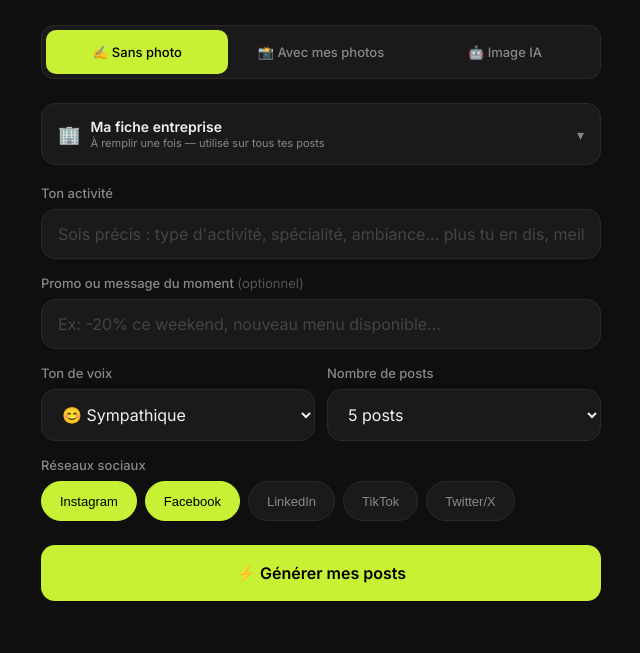
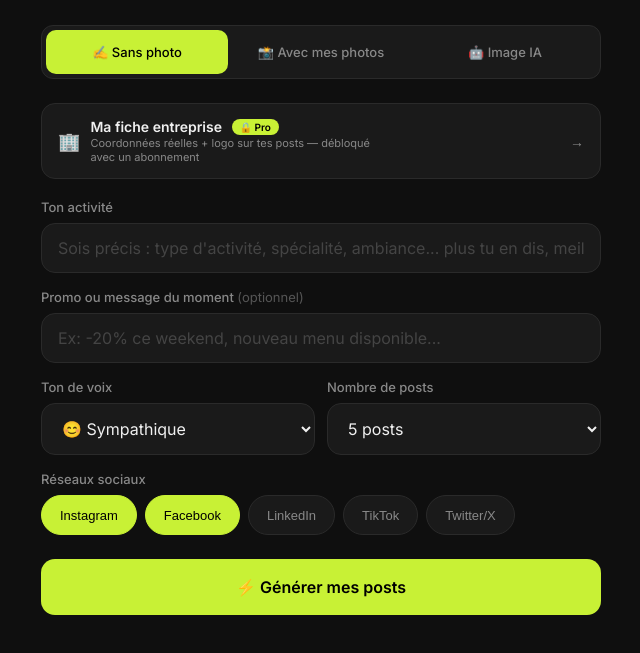
Before and after one commit to MLPBDT/generateur-posts, a plain HTML site: page index.html in a window 1280 px wide. Shown: the part 55-708 px from the top of the page, without its empty margins (319-959 px from the left). Drawn offline with Linux system fonts and the light colour scheme.

Commit message:
Update index.html

```diff
--- a/index.html
+++ b/index.html
@@ -454,7 +454,7 @@ var bizLogoPos = 'bottom-right';
 // TODO: brancher sur le vrai statut Stripe une fois le paiement en place.
 // Pour l'instant : false = fiche entreprise verrouillée (affiche le CTA upgrade).
 // Mets à true temporairement pour tester la fiche en mode dev.
-var isPaidUser = true; // MODE TEST — repasse à false quand Stripe sera branché pour activer le paywall
+var isPaidUser = false; // MODE TEST — repasse à false quand Stripe sera branché pour activer le paywall
 
 function applyBizLock() {
   document.getElementById('bizLocked').style.display = isPaidUser ? 'none' : 'flex';
```
